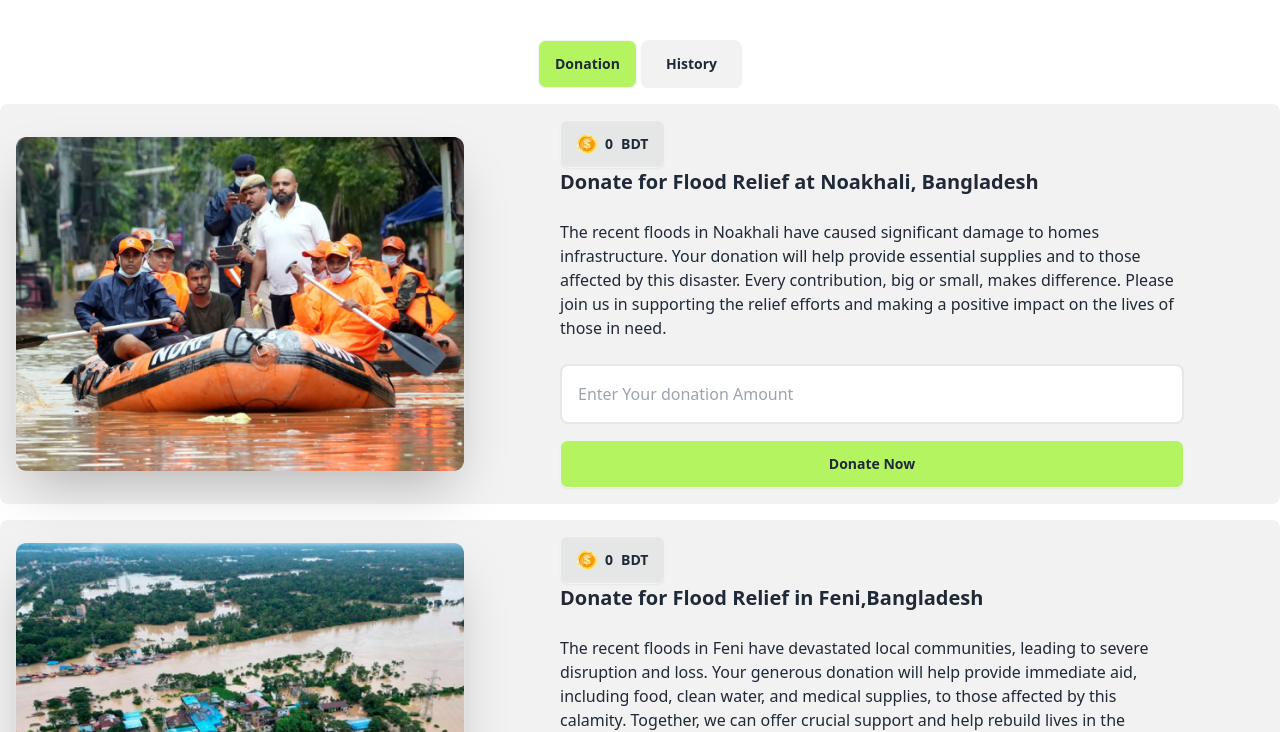
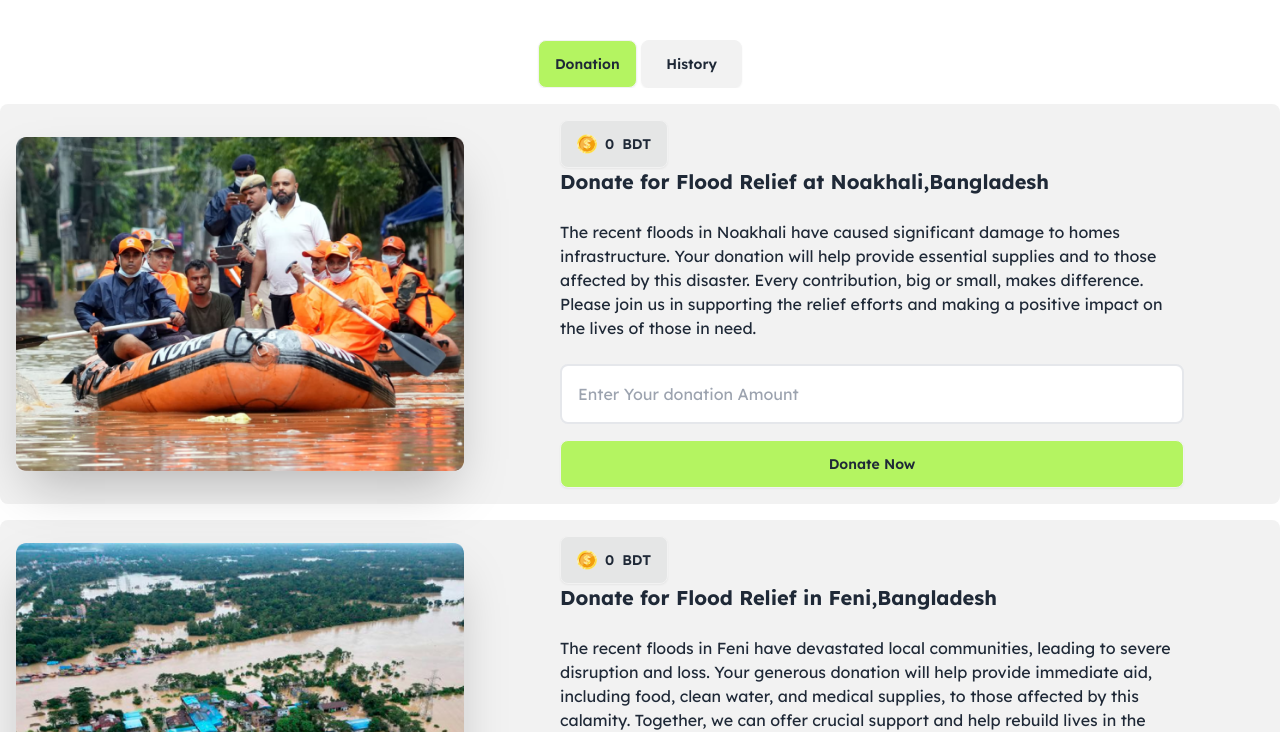
Before and after one commit to hasibprangon/DOM-Assignment, a plain HTML site: page index.html in a window 1280 px wide. Shown: the part 68-800 px from the top of the page. Drawn offline with nearby package versions, Linux system fonts and the light colour scheme.

Commit message:
font added

```diff
--- a/index.html
+++ b/index.html
@@ -7,10 +7,12 @@
     <!-- daisy UI cdn -->
     <link href="https://cdn.jsdelivr.net/npm/daisyui@4.12.10/dist/full.min.css" rel="stylesheet" type="text/css" />
     <script src="https://cdn.tailwindcss.com"></script>
+    <!-- css link -->
+     <link rel="stylesheet" href="./style/style.css">
     <title>Donate Bangladesh</title>
 </head>
 
-<body>
+<body class="lexend-font">
     <!-- header section start -->
     <header class="sticky top-0 z-50 overflow-hidden backdrop-blur-sm">
         <nav class="bg-[#F9F7F3]">
@@ -47,8 +49,7 @@
                             <span id="donateGainNoa">0</span>
                             BDT
                         </button>
-                        <h1 class="text-xl font-bold">Donate for <span id="headingNoa">Flood Relief at Noakhali,
-                                Bangladesh</span></h1>
+                        <h1 id="headingNoa" class="text-xl font-bold">Donate for Flood Relief at Noakhali,Bangladesh</h1>
                         <p class="py-6">
                             The recent floods in Noakhali have caused significant damage to homes infrastructure. Your
                             donation will help provide essential supplies and to those affected by this disaster. Every
@@ -75,8 +76,7 @@
                             <span id="donateGainFeni">0</span>
                             BDT
                         </button>
-                        <h1 class="text-xl font-bold">Donate for <span id="headingFeni">Flood Relief in
-                                Feni,Bangladesh</span></h1>
+                        <h1 id="headingFeni" class="text-xl font-bold">Donate for Flood Relief in Feni,Bangladesh</h1>
                         <p class="py-6">
                             The recent floods in Feni have devastated local communities, leading to severe disruption
                             and loss. Your generous donation will help provide immediate aid, including food, clean
--- /dev/null
+++ b/style/style.css
@@ -0,0 +1,6 @@
+@import url('https://fonts.googleapis.com/css2?family=Lexend:wght@100..900&display=swap');
+
+.lexend-font {
+    font-family: "Lexend", sans-serif;
+    font-optical-sizing: auto;
+  }
```
Also changed, not shown: blog.html (+3 -1 lines).
